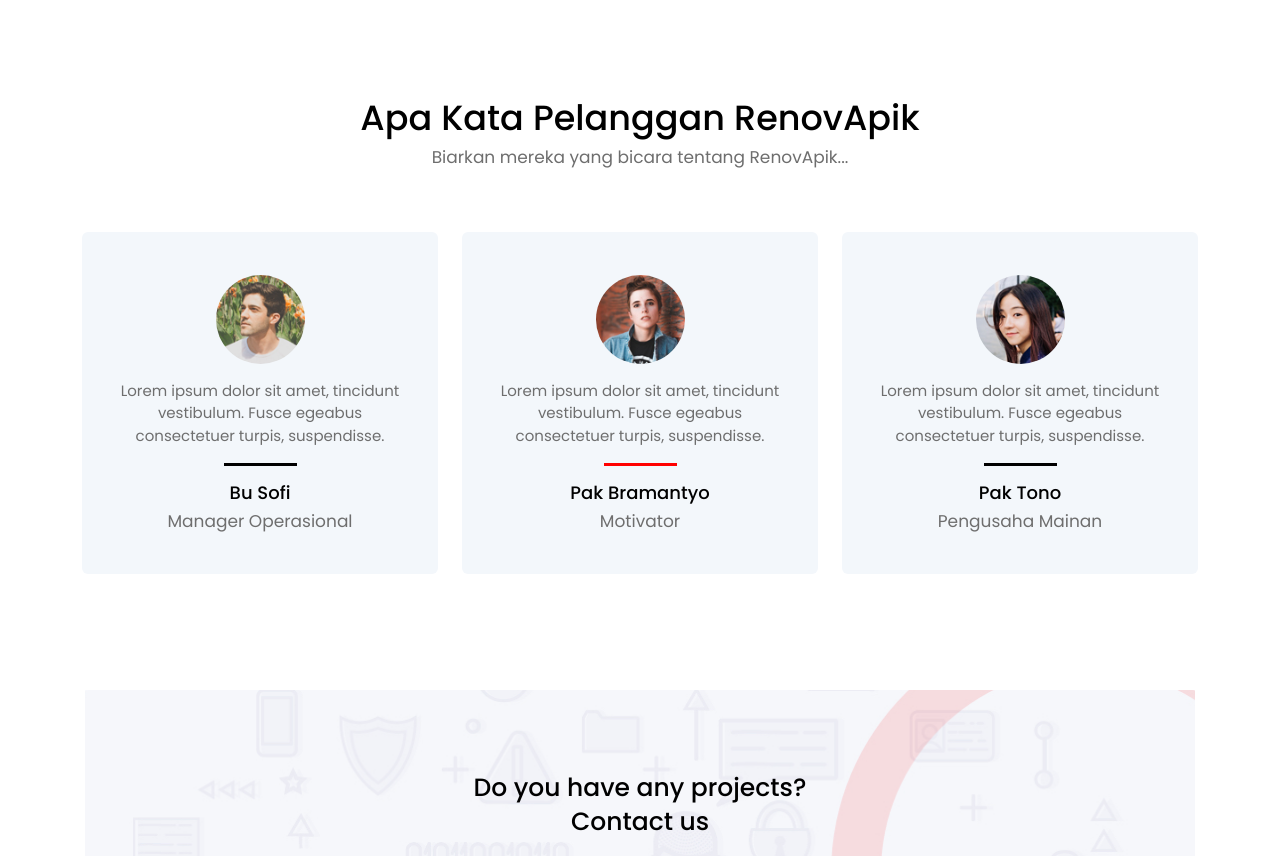
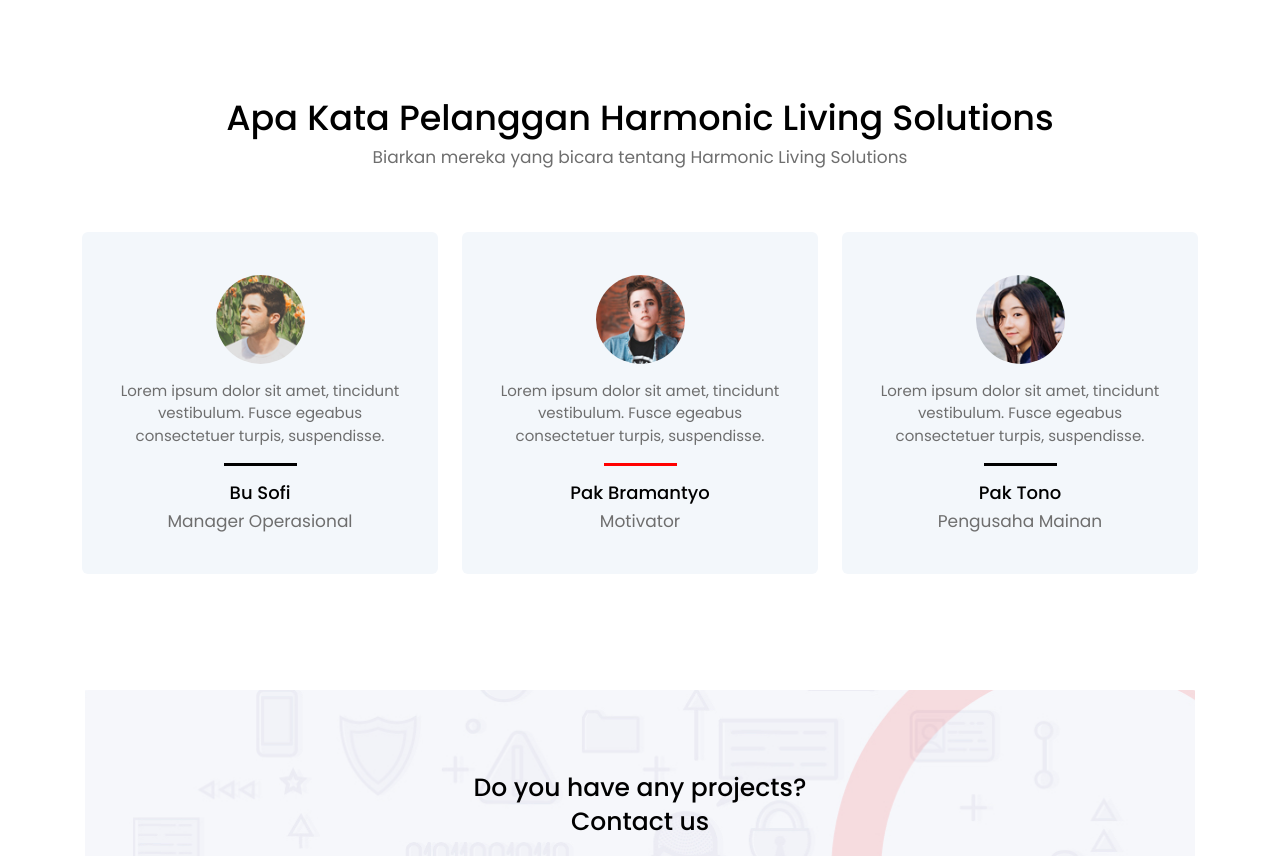
Before and after one commit to haloorderio/properti, a website: page index.html in a window 1280 px wide. Shown: the part 5016-5872 px from the top of the page. Drawn offline with Linux system fonts and the light colour scheme.

Commit message:
Update index.html

```diff
--- a/index.html
+++ b/index.html
@@ -221,8 +221,8 @@
       <section class="customer-feedback" id="feedback-section">
         <div class="row">
           <div class="col-12 text-center pb-5">
-            <h2>Apa Kata Pelanggan RenovApik</h2>
-            <h6 class="section-subtitle text-muted m-0">Biarkan mereka yang bicara tentang RenovApik...</h6>
+            <h2>Apa Kata Pelanggan Harmonic Living Solutions</h2>
+            <h6 class="section-subtitle text-muted m-0">Biarkan mereka yang bicara tentang Harmonic Living Solutions</h6>
           </div>
           <div class="owl-carousel owl-theme grid-margin">
               <div class="card customer-cards">
```
